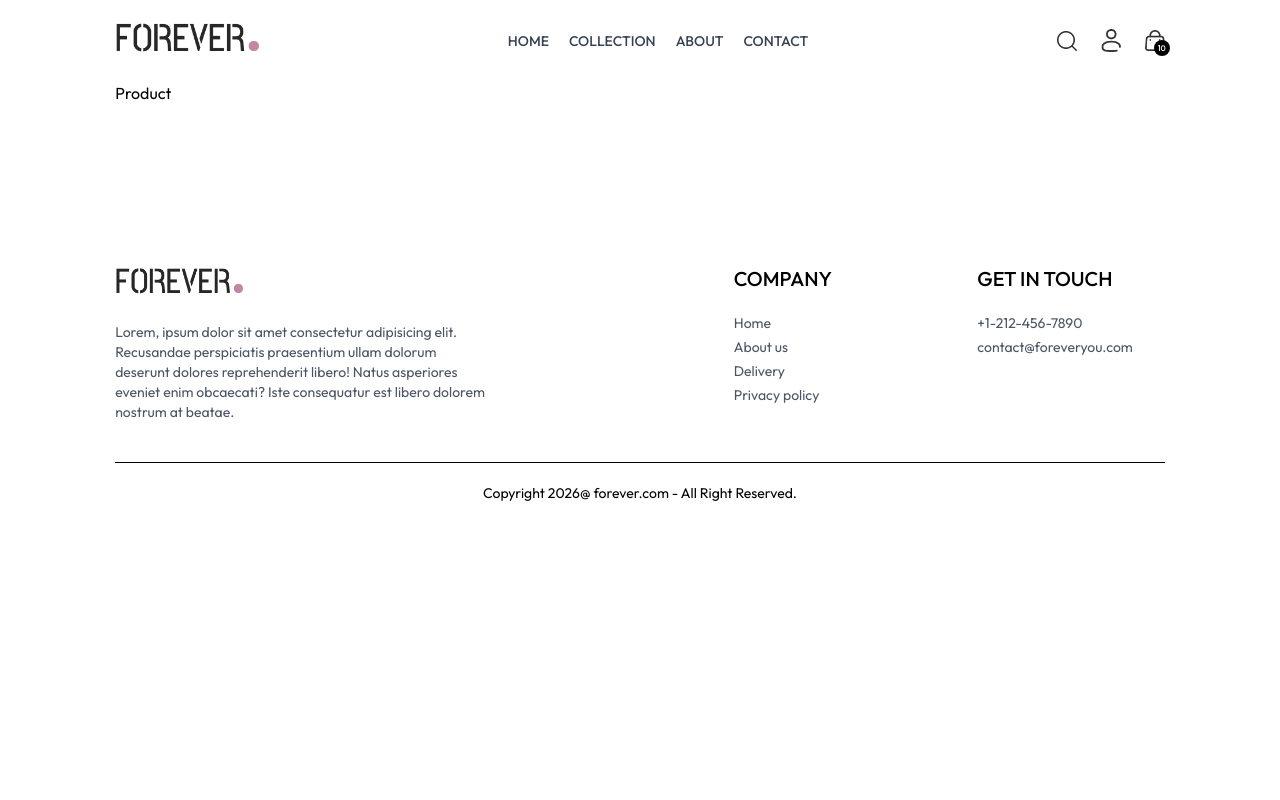
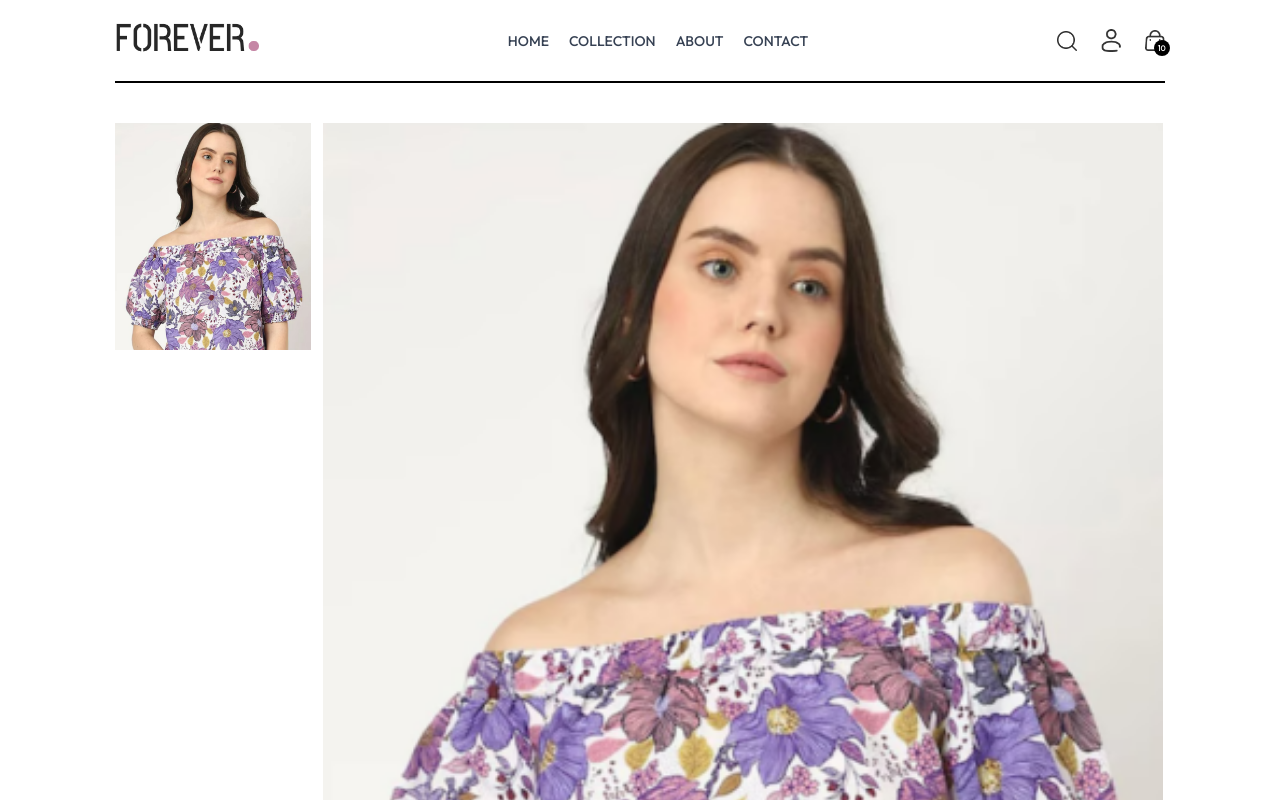
Before and after one commit to tieukhaihoan127/ecommerce-forever, a React (Vite) app in the folder frontend/: page /product/aaaaa in a window 1280 px wide. Shown: the top 800 px of the page. Built offline with nearby package versions, Linux system fonts and the light colour scheme.

Commit message:
Develop Product Detail Page

```diff
--- a/frontend/src/pages/Product.jsx
+++ b/frontend/src/pages/Product.jsx
@@ -1,9 +1,50 @@
-import React from 'react'
+import { useContext, useEffect, useState } from 'react';
+import {useParams} from 'react-router-dom';
+import { ShopContext } from '../context/ShopContext';
 
 const Product = () => {
-  return (
-    <div>Product</div>
-  )
+
+  const {productId} = useParams();
+  const {products} = useContext(ShopContext);
+  const [productData, setProductData] = useState(false);
+  const [image, setImage] = useState('');
+
+  const fetchProductData = async () => {
+    products.map((item) => {
+      if(item._id == productId) {
+        setProductData(item);
+        setImage(item.image[0]);
+        return null;
+      }
+    })
+  }
+
+  useEffect(() => {
+    fetchProductData();
+  },[productId]);
+
+  return productData ? (
+    <div className='border-t-2 pt-10 transition-opacity ease-in duration-500 opacity-100'>
+      {/* Product Data */}
+      <div className='flex gap-12 sm:gap-12 flex-col sm:flex-row'>
+        {/* Product Images */}
+        <div className='flex-1 flex flex-col-reverse gap-3 sm:flex-row'>
+          <div className='flex sm:flex-col overflow-x-auto sm:overflow-y-scroll justify-between sm:justify-normal sm:w-[18.7%] w-full'>
+            {
+              productData.image.map((item, index) => (
+                <img onClick={() => setImage(item)} src={item} alt={item} key={index} className='w-[24%] sm:w-full sm:mb-3 flex-shrink-0 cursor-pointer'/>
+              ))
+            }
+          </div>
+          <div className='w-full sm:w-[80%]'>
+            <img src={image} alt="" className='w-full h-auto'/>
+          </div>
+        </div>
+      </div>
+    </div>
+  ) : <div className='opacity-0'>
+
+  </div>
 }
 
 export default Product
```
